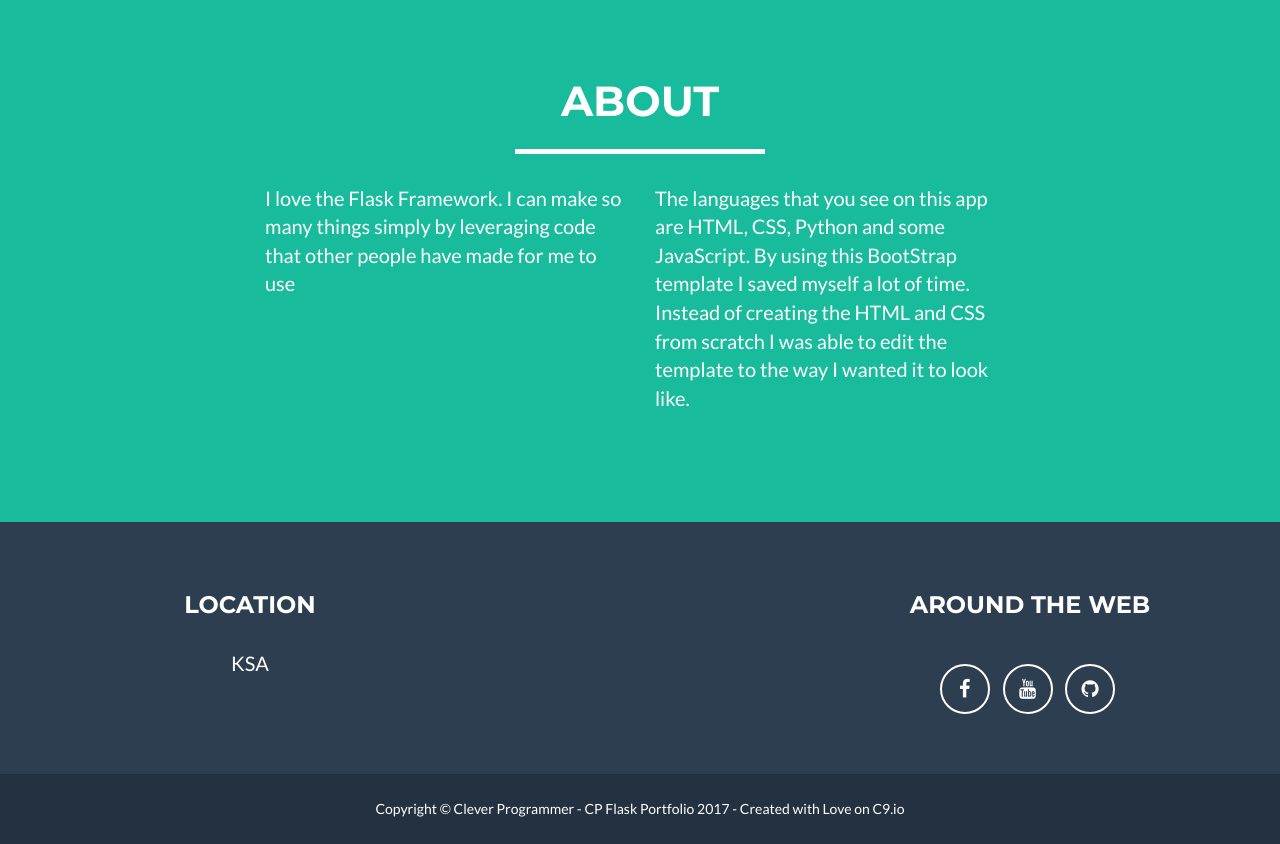
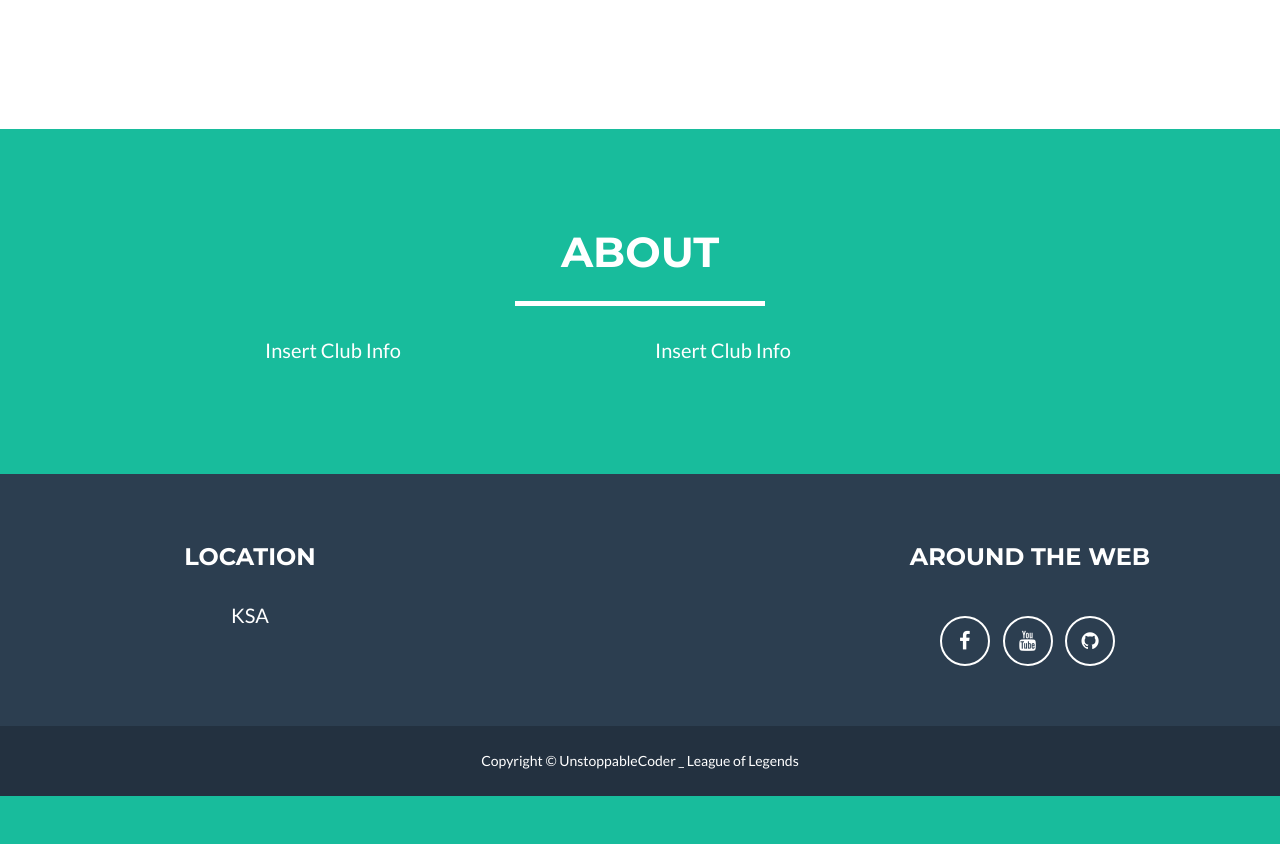
Before and after one commit to UnstoppableCoder/League_of_LegendsWS, a Flask app: a page that uses templates/index.html in a window 1280 px wide. Shown: the part 1266-2110 px from the top of the page. After the commit the page ends 2062 px from the top, so only its background shows below. Run offline with Flask 2, Linux system fonts and the light colour scheme; some libraries are stand-ins or nearby versions.

Commit message:
Update index.html

```diff
--- a/templates/index.html
+++ b/templates/index.html
@@ -51,7 +51,7 @@
                 <button type="button" class="navbar-toggle" data-toggle="collapse" data-target="#bs-example-navbar-collapse-1">
                     <span class="sr-only">Toggle navigation</span> Menu <i class="fa fa-bars"></i>
                 </button>
-                <a class="navbar-brand" href="#page-top">Badr's Portfolio</a>
+                <a class="navbar-brand" href="#page-top">NIS LoL Club</a>
             </div>
 
             <!-- Collect the nav links, forms, and other content for toggling -->
@@ -64,10 +64,10 @@
                         <a href="/">About</a>
                     </li>
                     <li class="page-scroll">
-                        <a href="/python_apps">Python Apps</a>
+                        <a href="/python_apps">Apps</a>
                     </li>
                     <li class="page-scroll">
-                        <a href="/contact">Contact</a>
+                        <a href="/contact">Contact Us!</a>
                     </li>
                 </ul>
             </div>
@@ -83,11 +83,11 @@
         <div class="container" id="maincontent" tabindex="-1">
             <div class="row">
                 <div class="col-lg-12">
-                    <img class="img-responsive" src="/static/img/learn_python.jpeg" alt="" width="304"height="236">
+                    <img class="img-responsive" src="http://i1.ytimg.com/vi/7Gq9pUul7ek/maxresdefault.jpg" alt="" width="304"height="236">
                     <div class="intro-text">
-                        <h1 class="name">Hey there {{name}}!</h1>
+                        <h1 class="name">Welcome to NIS Club Website {{name}}!</h1>
                         <hr class="star-light">
-                        <span class="skills">Python Developer - Flask Framework</span>
+                        <span class="skills">Our Website is still under development...</span>
                     </div>
                 </div>
             </div>
@@ -100,13 +100,13 @@
         <div class="container">
             <div class="row">
                 <div class="col-lg-12 text-center">
-                    <h2>Portfolio</h2>
+                    <h2>Welcome to The NIS Club</h2>
                     <hr class="star-primary">
                 </div>
             </div>
             <div class="row">
                 <div class="col-sm-4 portfolio-item">
-                    <a href="https://www.chesstastic.com/" target="_blank" class="portfolio-link" data-toggle="modal">
+                    <a href="https://en.wikipedia.org/wiki/League_of_Legends" target="_blank" class="portfolio-link" data-toggle="modal">
                         <div class="caption">
                             <div class="caption-content">
                                 <i class="fa fa-search-plus fa-3x"></i>
@@ -116,7 +116,7 @@
                     </a>
                 </div>
                 <div class="col-sm-4 portfolio-item">
-                    <a href="https://www.cleverprogrammer.com/" target="_blank" class="portfolio-link" data-toggle="modal">
+                    <a href="https://play.na.leagueoflegends.com/en_US" target="_blank" class="portfolio-link" data-toggle="modal">
                         <div class="caption">
                             <div class="caption-content">
                                 <i class="fa fa-search-plus fa-3x"></i>
@@ -126,13 +126,13 @@
                     </a>
                 </div>
                 <div class="col-sm-4 portfolio-item">
-                    <a href="https://www.youtube.com/channel/UCqrILQNl5Ed9Dz6CGMyvMTQ" target="_blank" class="portfolio-link" data-toggle="modal">
+                    <a href="https://www.youtube.com/watch?v=G9bG_L-iIz4" target="_blank" class="portfolio-link" data-toggle="modal">
                         <div class="caption">
                             <div class="caption-content">
                                 <i class="fa fa-search-plus fa-3x"></i>
                             </div>
                         </div>
-                        <img src="/static/img/portfolio/youtubecp.png" class="img-responsive" alt="Circus tent">
+                        <img src="https://1.bp.blogspot.com/-GlSQZx_lvtM/V03WtyCuQWI/AAAAAAAAPpM/WaNeJEpUg8cnlUzMW1JLEk78OXFFYc93QCLcB/s1600/4.jpg" class="img-responsive" alt="Circus tent">
                     </a>
                 </div>
             </div>
@@ -150,10 +150,10 @@
             </div>
             <div class="row">
                 <div class="col-lg-4 col-lg-offset-2">
-                    <p>I love the Flask Framework. I can make so many things simply by leveraging code that other people have made for me to use</p>
+                    <p>Insert Club Info</p>
                 </div>
                 <div class="col-lg-4">
-                    <p>The languages that you see on this app are HTML, CSS, Python and some JavaScript. By using this BootStrap template I saved myself a lot of time. Instead of creating the HTML and CSS from scratch I was able to edit the template to the way I wanted it to look like.</p>
+                    <p>Insert Club Info</p>
                 </div>
             </div>
         </div>
@@ -180,10 +180,10 @@
                         <h3>Around the Web</h3>
                         <ul class="list-inline">
                             <li>
-                                <a href="https://www.facebook.com/firm.code.9" target="_blank" class="btn-social btn-outline"><span class="sr-only">Facebook</span><i class="fa fa-fw fa-facebook"></i></a>
+                                <a href="https://www.facebook.com/lolesports/" target="_blank" class="btn-social btn-outline"><span class="sr-only">Facebook</span><i class="fa fa-fw fa-facebook"></i></a>
                             </li>
                             <li>
-                                <a href="https://www.youtube.com/channel/UCqrILQNl5Ed9Dz6CGMyvMTQ" class="btn-social btn-outline" target="_blank"><span class="sr-only">YouTube</span><i class="fa fa-fw fa-youtube"></i></a>
+                                <a href="https://www.youtube.com/user/RiotGamesInc" class="btn-social btn-outline" target="_blank"><span class="sr-only">YouTube</span><i class="fa fa-fw fa-youtube"></i></a>
                             </li>
                             <li>
                                 <a href="https://github.com/UnstoppableCoder" class="btn-social btn-outline" target="_blank"><span class="sr-only">Linked In</span><i class="fa fa-fw fa-github"></i></a>
@@ -198,7 +198,7 @@
             <div class="container">
                 <div class="row">
                     <div class="col-lg-12">
-                        Copyright &copy; Clever Programmer - CP Flask Portfolio 2017 - Created with Love on C9.io
+                        Copyright &copy; UnstoppableCoder _ League of Legends
                     </div>
                 </div>
             </div>
```
